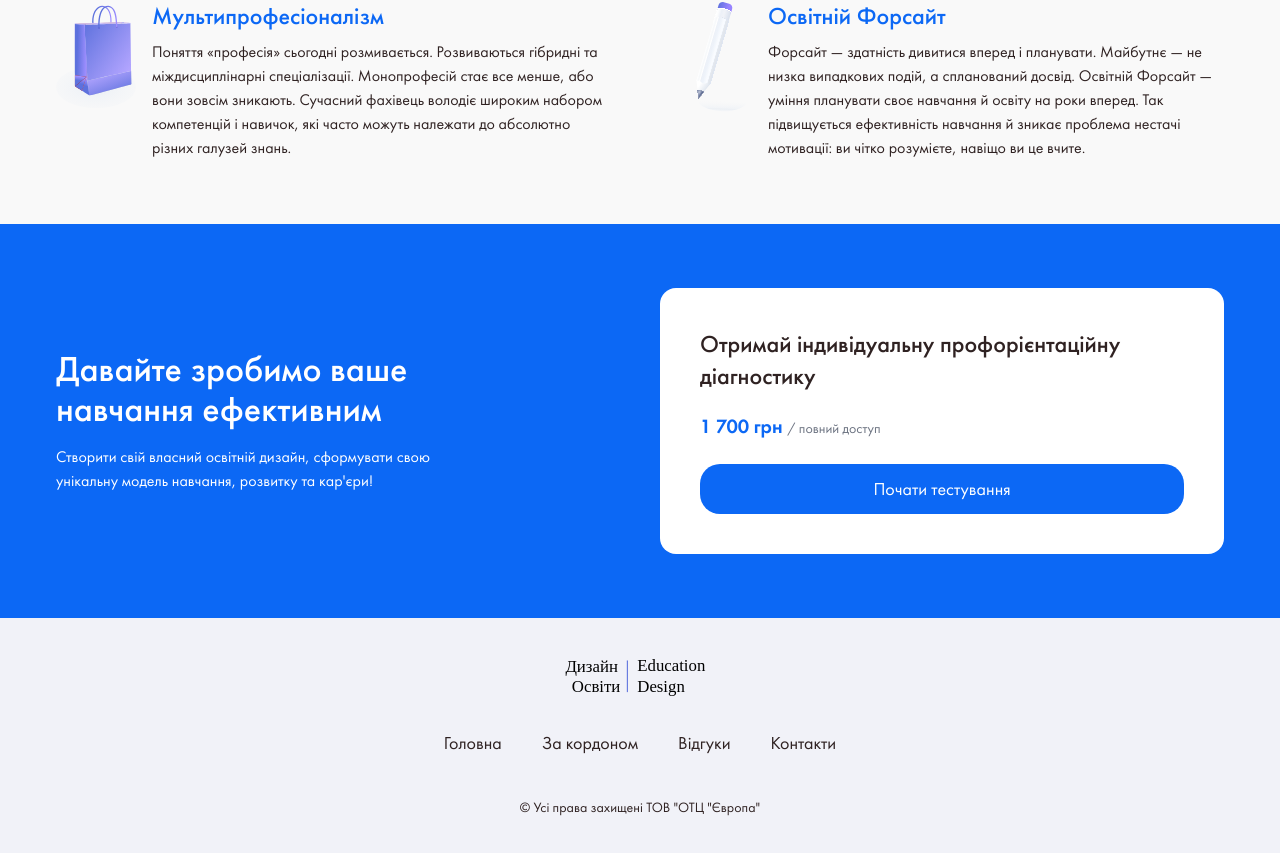
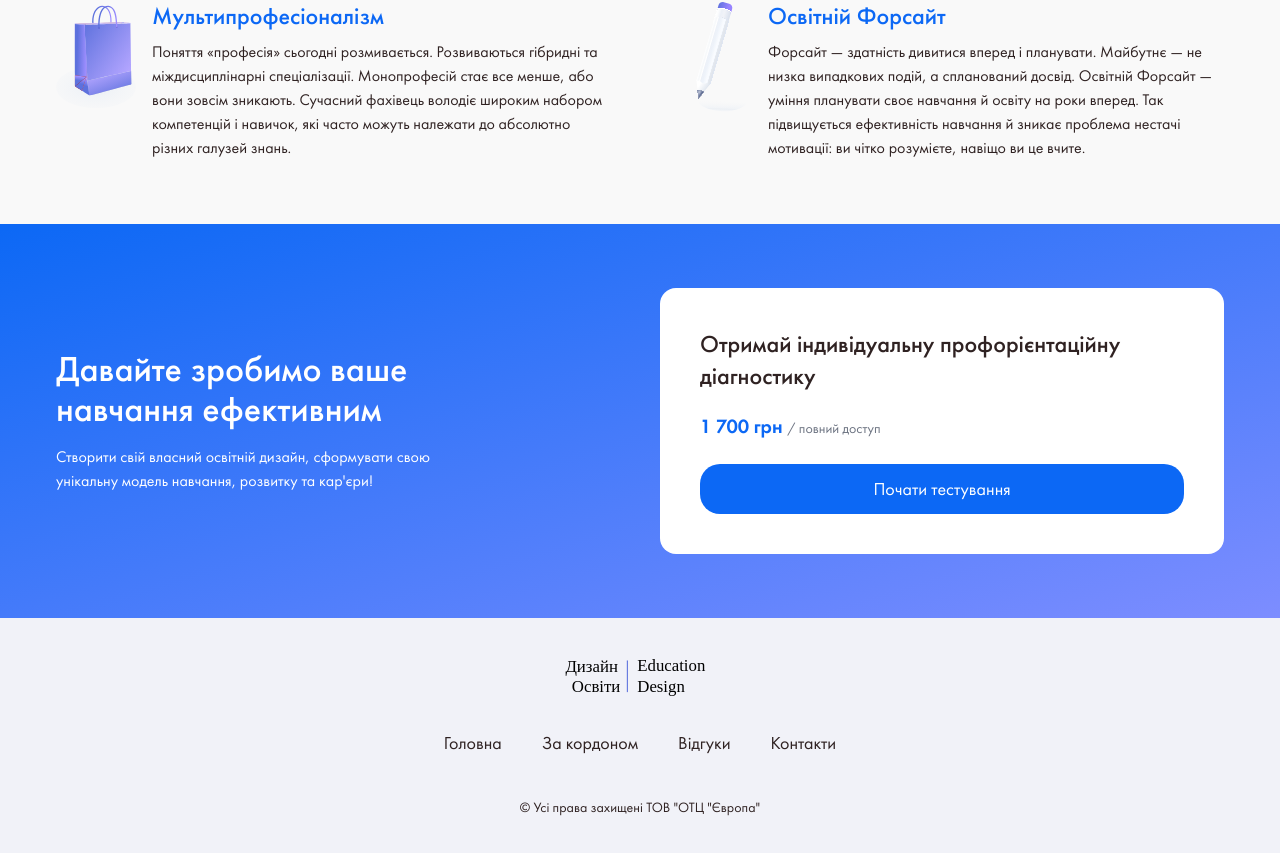
Before and after one commit to klbvct/education_new, a Next.js app: page / in a window 1280 px wide. Shown: the part 6913-7766 px from the top of the page. Built offline with nearby package versions, Linux system fonts and the light colour scheme.

Commit message:
Give the closing CTA section the same gradient as the Profits band
Matches the from-primary to-secondary gradient already used higher
on the page, softening the flat blue backdrop the button sits on.

```diff
--- a/app/page.tsx
+++ b/app/page.tsx
@@ -553,7 +553,7 @@ export default function HomePage() {
       </section>
 
       {/* CTA */}
-      <section className="bg-primary py-16">
+      <section className="bg-gradient-to-br from-primary to-secondary py-16">
         <div className="mx-auto grid max-w-container grid-cols-1 items-center gap-10 px-4 md:grid-cols-2">
           <div>
             <h2 className="mb-4 text-3xl font-medium leading-tight text-white md:text-4xl">
```
